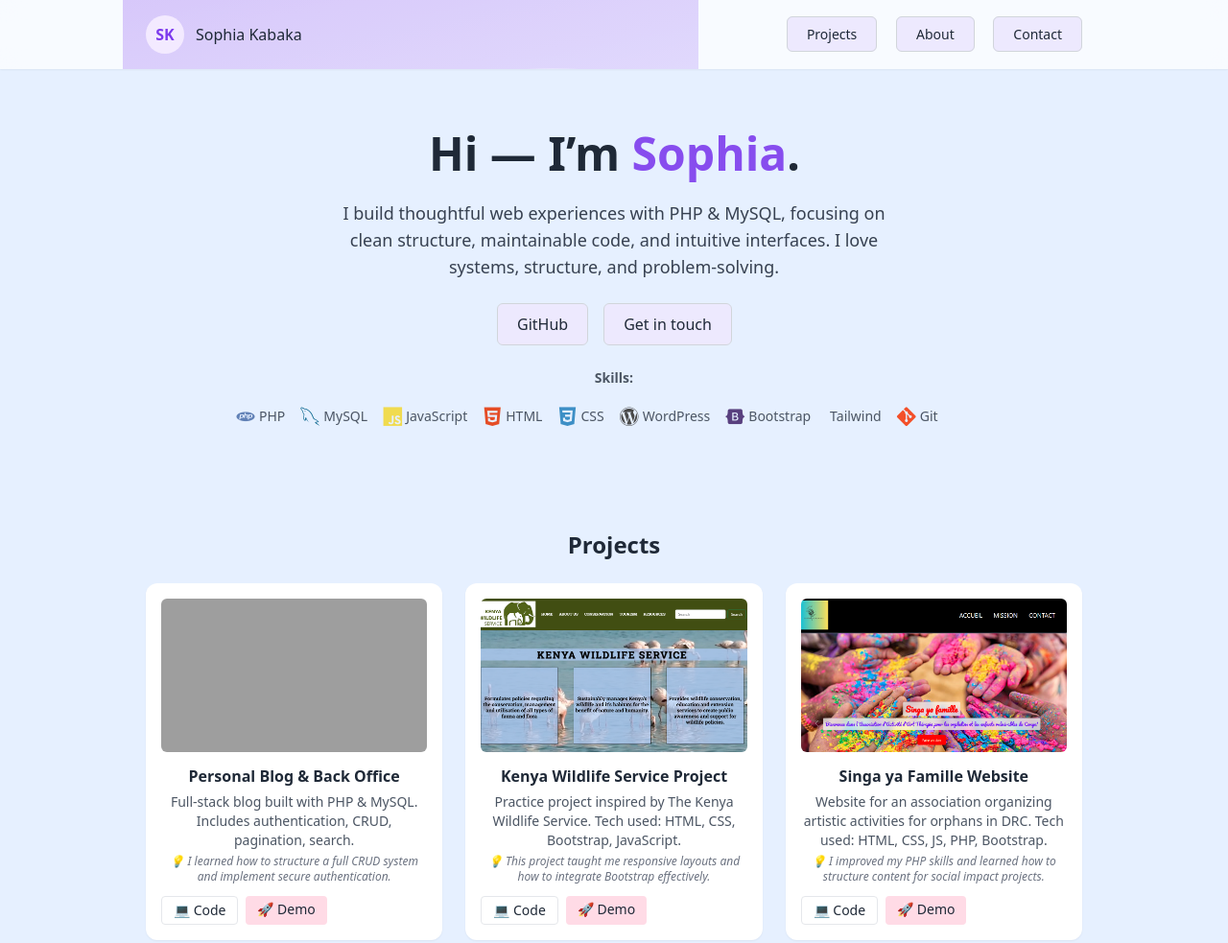
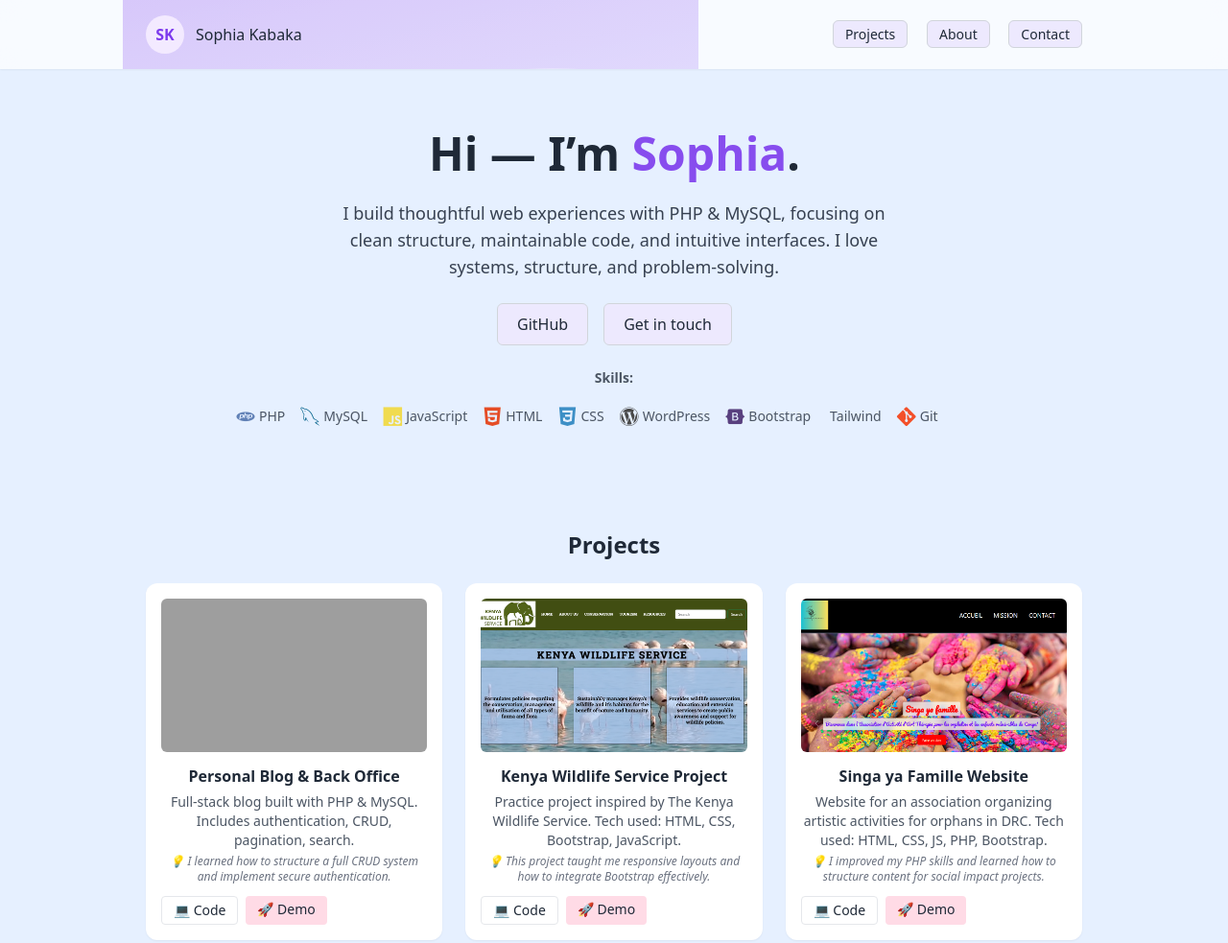
Before and after one commit to sophiakabaka/Portfolio, a plain HTML site: page index.html in a window 1280 px wide. Shown: the top 983 px of the page at 96% size. Drawn offline with nearby package versions, Linux system fonts and the light colour scheme; grey boxes are pictures that could not be loaded; some icons are missing.

Commit message:
Update index.html

```diff
--- a/index.html
+++ b/index.html
@@ -60,9 +60,9 @@
     </a>
 
     <nav class="space-x-4 text-sm">
-      <a href="#projects" class="px-5 py-2 rounded-md border border-gray-300 bg-violet-100 hover:text-accent">Projects</a>
-      <a href="#about" class="px-5 py-2 rounded-md border border-gray-300 bg-violet-100 hover:text-accent">About</a>
-      <a href="#contact" class="px-5 py-2 rounded-md border border-gray-300 bg-violet-100 hover:text-accent">Contact</a>
+      <a href="#projects" class="px-3 py-1 rounded-md border border-gray-300 bg-violet-100 hover:text-accent">Projects</a>
+      <a href="#about" class="px-3 py-1 rounded-md border border-gray-300 bg-violet-100 hover:text-accent">About</a>
+      <a href="#contact" class="px-3 py-1 rounded-md border border-gray-300 bg-violet-100 hover:text-accent">Contact</a>
     </nav>
   </div>
 </header>
```
